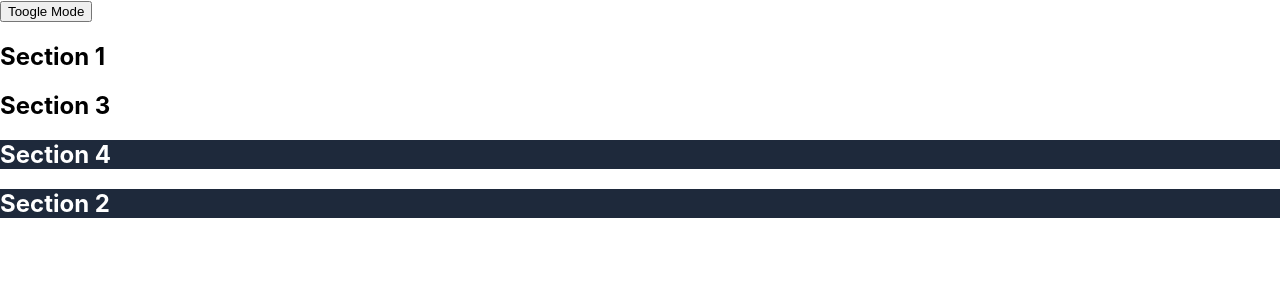
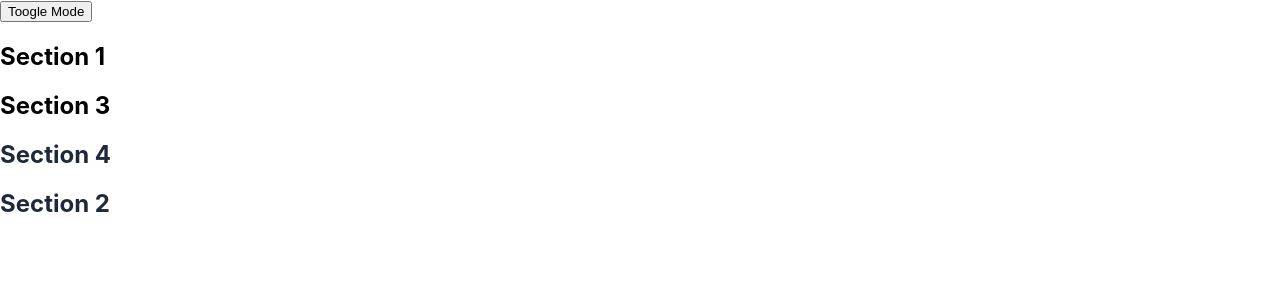
Before and after one commit to RensithUdara/react_state_with_context, a React (Create React App) app: page / in a window 1280 px wide. Shown: the top 300 px of the page. Built offline with nearby package versions, Linux system fonts and the light colour scheme.

Commit message:
create context

```diff
--- a/src/App.js
+++ b/src/App.js
@@ -18,8 +18,13 @@ function App() {
   return (
     <div className='app'>
       <button onClick={handleClick}>Toogle Mode</button>
-      <Section1 theme={theme}/>
-      <Section2 theme={theme}/>
+
+      {/* <Section1 theme={theme}/>
+      <Section2 theme={theme}/> */}
+
+      <Section1 />
+      <Section2 />
+
     </div>
   );
 }
--- a/src/ThemeContext.js
+++ b/src/ThemeContext.js
@@ -1,3 +1,3 @@
 import {createContext} from 'react'
 
-const ThemeContext = createContext ();
+export const ThemeContext = createContext ();
--- a/src/components/Section1.js
+++ b/src/components/Section1.js
@@ -1,10 +1,13 @@
 import Section3 from "./Section3";
 
-function Section1({ theme }) {
+function Section1() {
     return (
         <div>
             <h2>Section 1</h2>
-            <Section3 theme={theme} />
+
+            {/* <Section3 theme={theme} /> */}
+
+            <Section3 />
         </div>
     );
 }
--- a/src/components/Section3.js
+++ b/src/components/Section3.js
@@ -1,11 +1,11 @@
 import Section4  from "./Section4";
 
-function Section3({theme}) {
+function Section3() {
     return(
         <div>
             <h2>Section 3</h2>
 
-            <Section4 theme={theme}/>
+            <Section4 />
 
         </div>
     );
```
